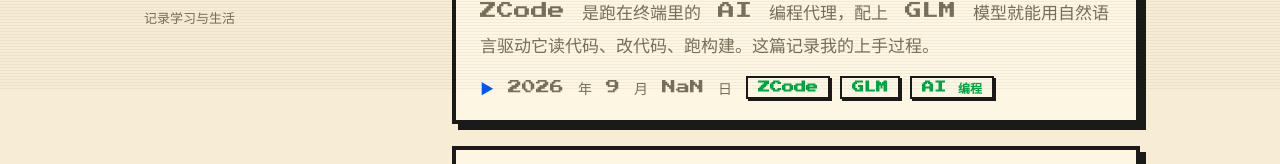
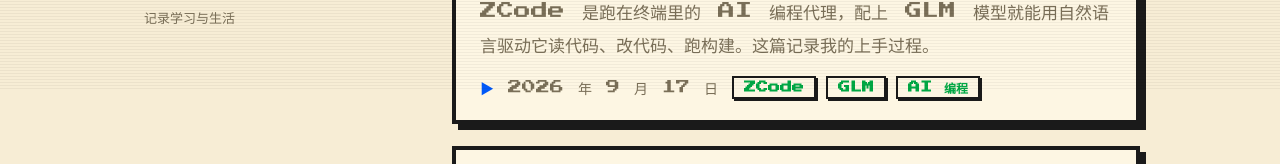
Before and after one commit to KongValley/ViteBlog, a React (Vite) app: page / in a window 1280 px wide. Shown: the part 711-875 px from the top of the page. Built offline with nearby package versions, Linux system fonts and the light colour scheme; a web font is replaced by a local one; what marked-highlight would draw is missing.

Commit message:
fix: 日期显示兼容带时间与仅有年月的格式

```diff
--- a/src/views/Home.tsx
+++ b/src/views/Home.tsx
@@ -7,8 +7,10 @@
 
 function formatDate(date: string): string {
   if (!date) return ''
-  const [y, m, d] = date.split('-')
-  return `${y} 年 ${Number(m)} 月 ${Number(d)} 日`
+  const [y, m, d] = date.split(' ')[0].split('-')
+  if (!m) return y
+  const day = d ? ` ${Number(d)} 日` : ''
+  return `${y} 年 ${Number(m)} 月${day}`
 }
 
 const postIcons: PixelIconName[] = [
--- a/src/views/Post.tsx
+++ b/src/views/Post.tsx
@@ -4,8 +4,10 @@
 
 function formatDate(date: string): string {
   if (!date) return ''
-  const [y, m, d] = date.split('-')
-  return `${y} 年 ${Number(m)} 月 ${Number(d)} 日`
+  const [y, m, d] = date.split(' ')[0].split('-')
+  if (!m) return y
+  const day = d ? ` ${Number(d)} 日` : ''
+  return `${y} 年 ${Number(m)} 月${day}`
 }
 
 export default function Post() {
```
